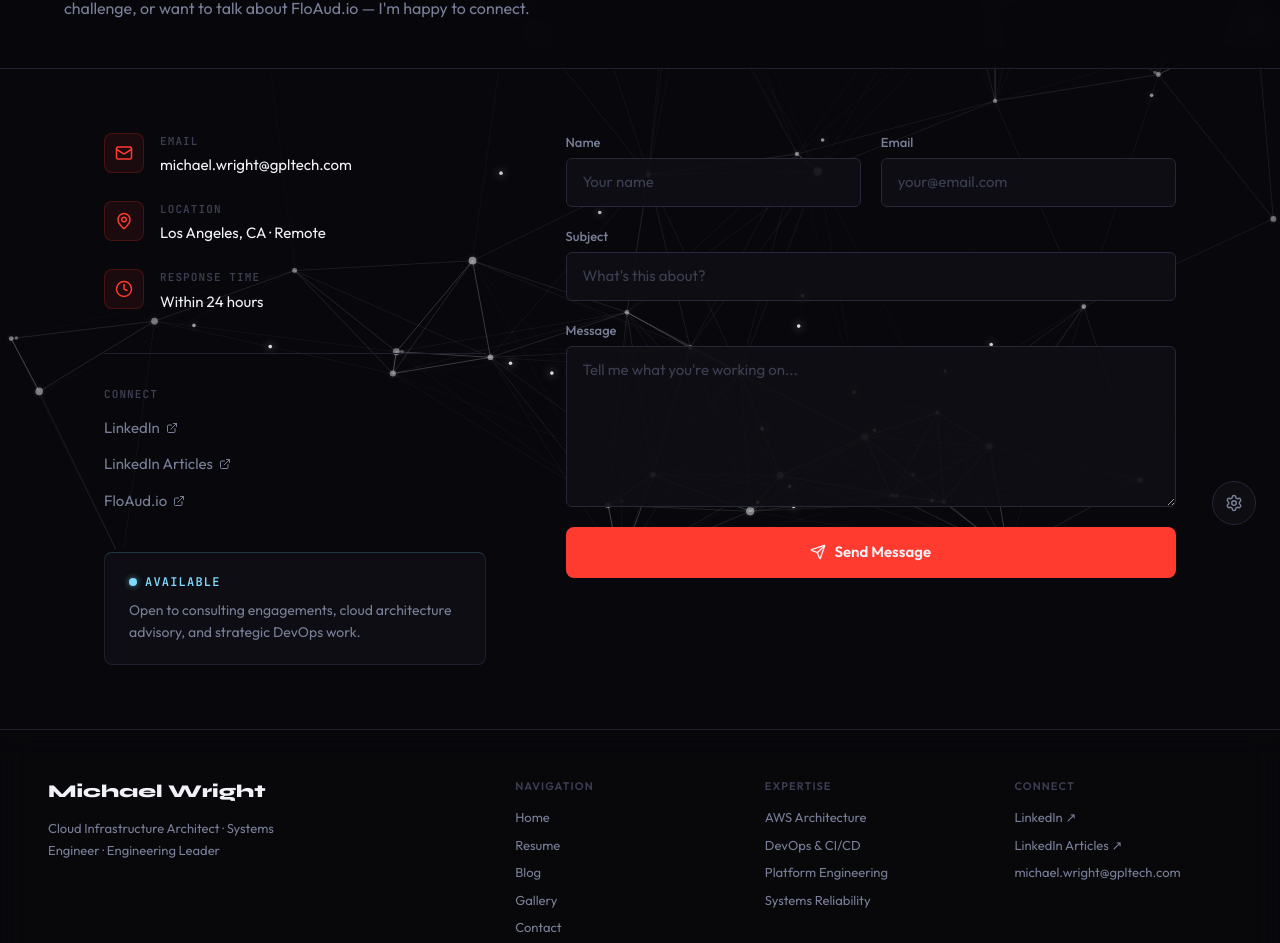
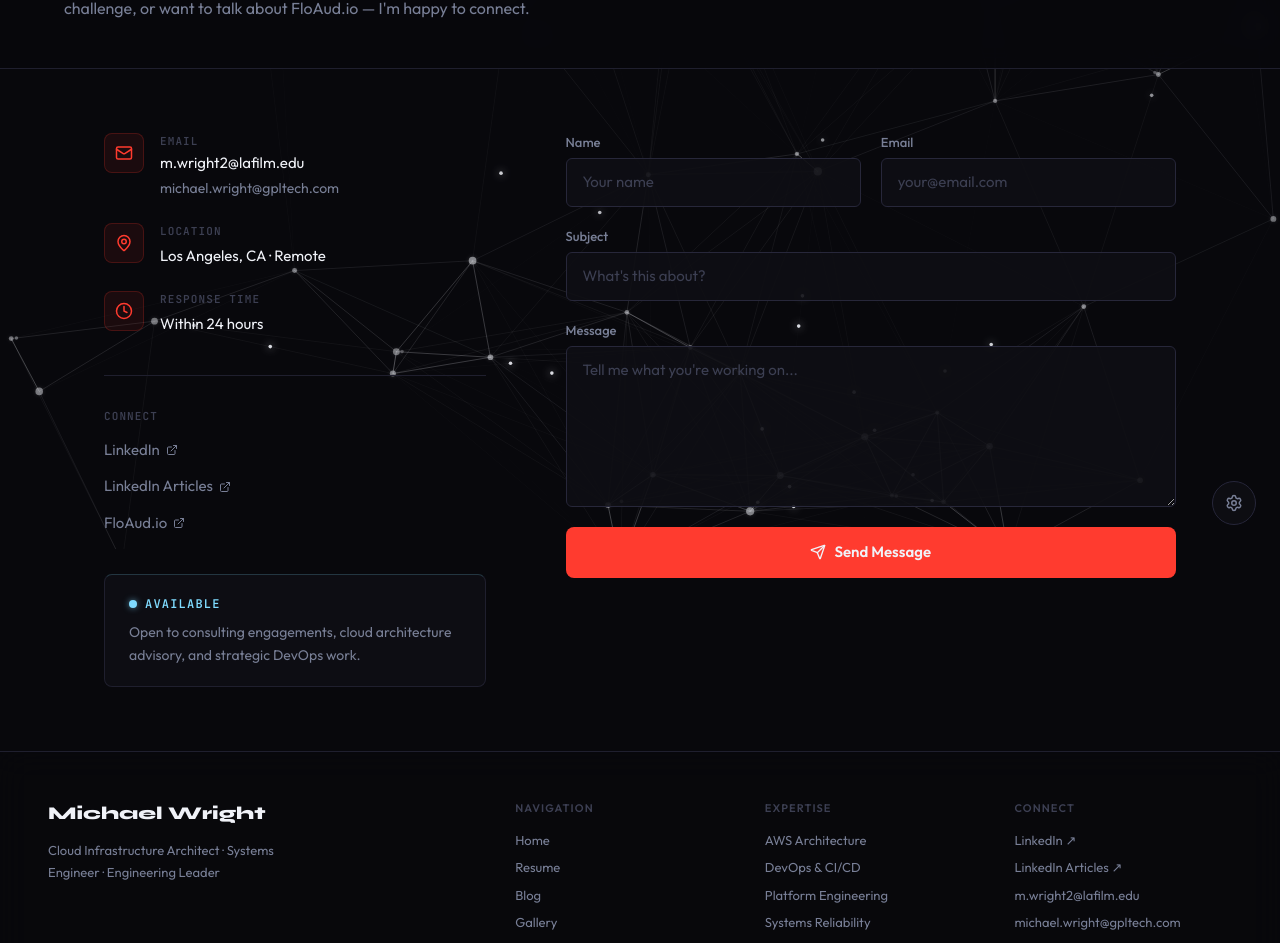
Before and after one commit to Massivemiike/michaelwright.work, a Next.js app: page /contact in a window 1280 px wide. Shown: the part 251-1194 px from the top of the page. Built offline with nearby package versions, Linux system fonts and the light colour scheme; no server answers.

Commit message:
Update email: m.wright2@lafilm.edu primary, michael.wright@gpltech.com secondary

```diff
--- a/src/app/contact/page.tsx
+++ b/src/app/contact/page.tsx
@@ -32,11 +32,21 @@ export default function ContactPage() {
         {/* Left — contact info */}
         <div>
           <div style={{ display: "flex", flexDirection: "column", gap: "1.5rem", marginBottom: "2.5rem" }}>
+            {/* Email — two addresses */}
+            <div style={{ display: "flex", gap: "1rem", alignItems: "flex-start" }}>
+              <div style={{ width: 40, height: 40, borderRadius: 8, background: "rgba(255,59,47,0.08)", border: "1px solid rgba(255,59,47,0.2)", display: "flex", alignItems: "center", justifyContent: "center", color: "#FF3B2F", flexShrink: 0 }}>
+                <Mail size={18} />
+              </div>
+              <div>
+                <div style={{ fontSize: "0.6875rem", fontWeight: 600, letterSpacing: "0.1em", color: "#3C3F52", textTransform: "uppercase", fontFamily: "var(--font-mono-var,'JetBrains Mono'),monospace", marginBottom: "0.2rem" }}>Email</div>
+                <a href="mailto:m.wright2@lafilm.edu" style={{ fontSize: "0.9375rem", color: "#F0F2F8", textDecoration: "none", display: "block" }}>m.wright2@lafilm.edu</a>
+                <a href="mailto:michael.wright@gpltech.com" style={{ fontSize: "0.875rem", color: "#787F96", textDecoration: "none", display: "block", marginTop: "0.2rem" }}>michael.wright@gpltech.com</a>
+              </div>
+            </div>
             {[
-              { icon: <Mail size={18} />, label: "Email", value: "michael.wright@gpltech.com", href: "mailto:michael.wright@gpltech.com" },
               { icon: <MapPin size={18} />, label: "Location", value: "Los Angeles, CA · Remote" },
               { icon: <Clock size={18} />, label: "Response time", value: "Within 24 hours" },
-            ].map(({ icon, label, value, href }) => (
+            ].map(({ icon, label, value, href }: { icon: React.ReactNode; label: string; value: string; href?: string }) => (
               <div key={label} style={{ display: "flex", gap: "1rem", alignItems: "flex-start" }}>
                 <div style={{ width: 40, height: 40, borderRadius: 8, background: "rgba(255,59,47,0.08)", border: "1px solid rgba(255,59,47,0.2)", display: "flex", alignItems: "center", justifyContent: "center", color: "#FF3B2F", flexShrink: 0 }}>
                   {icon}
--- a/src/app/resume/page.tsx
+++ b/src/app/resume/page.tsx
@@ -17,7 +17,7 @@ const personJsonLd = {
   name: "Michael Wright",
   jobTitle: "Cloud Infrastructure Architect & DevOps Engineer",
   url: "https://michaelwright.work",
-  email: "michael.wright@gpltech.com",
+  email: "m.wright2@lafilm.edu",
   sameAs: [
     "https://www.linkedin.com/in/macgyver2026",
   ],
@@ -97,6 +97,7 @@ export default function ResumePage() {
 
             <div style={{ display: "flex", gap: "1.5rem", flexWrap: "wrap" }}>
               {[
+                { icon: <Mail size={13} />, label: "m.wright2@lafilm.edu", href: "mailto:m.wright2@lafilm.edu" },
                 { icon: <Mail size={13} />, label: "michael.wright@gpltech.com", href: "mailto:michael.wright@gpltech.com" },
                 { icon: <MapPin size={13} />, label: "Remote", href: null },
                 { icon: <Link2 size={13} />, label: "linkedin.com/in/macgyver2026", href: "https://www.linkedin.com/in/macgyver2026" },
--- a/src/components/layout/Footer.tsx
+++ b/src/components/layout/Footer.tsx
@@ -71,6 +71,12 @@ export default function Footer() {
             style={{ fontSize: "0.8125rem", color: "#787F96", textDecoration: "none" }}
           >
             LinkedIn Articles ↗
+          </a>
+          <a
+            href="mailto:m.wright2@lafilm.edu"
+            style={{ fontSize: "0.8125rem", color: "#787F96", textDecoration: "none" }}
+          >
+            m.wright2@lafilm.edu
           </a>
           <a
             href="mailto:michael.wright@gpltech.com"
```
